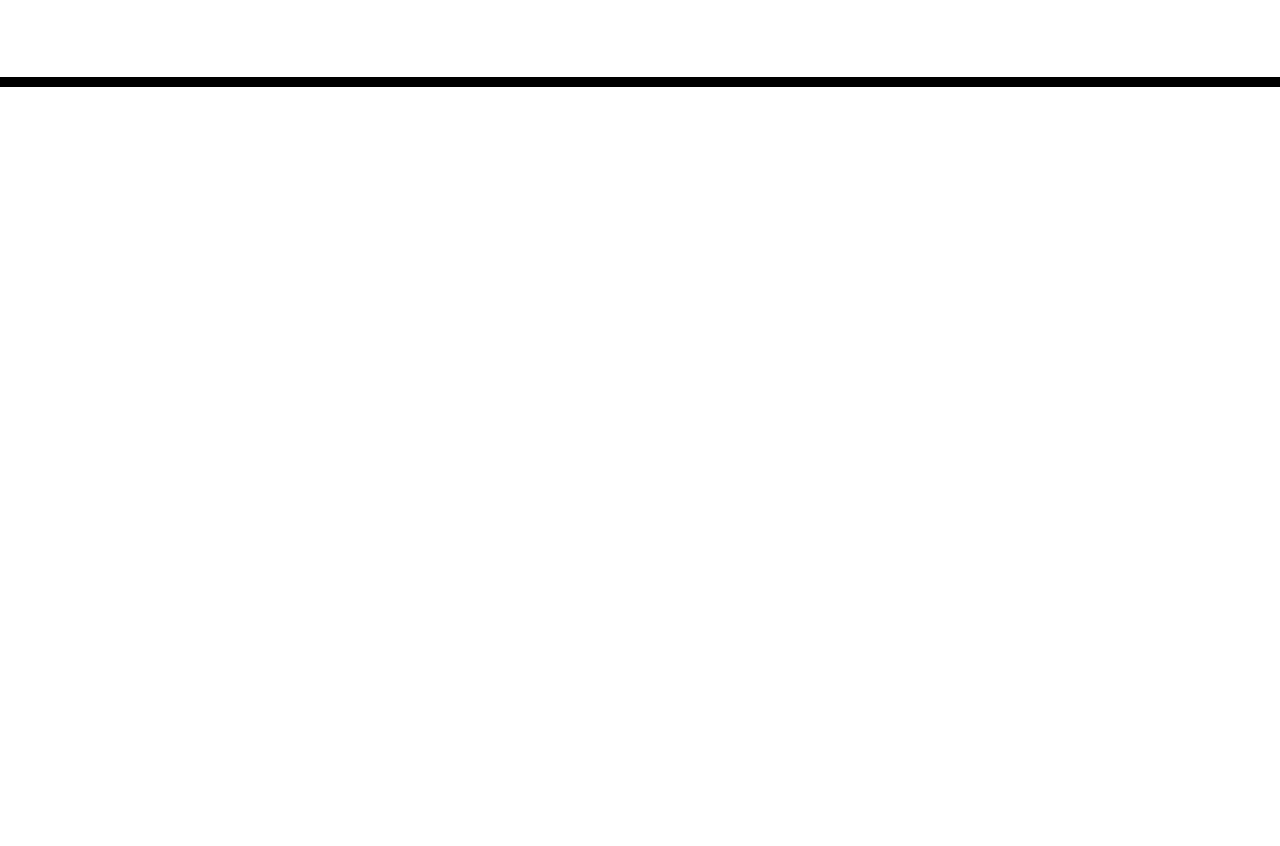
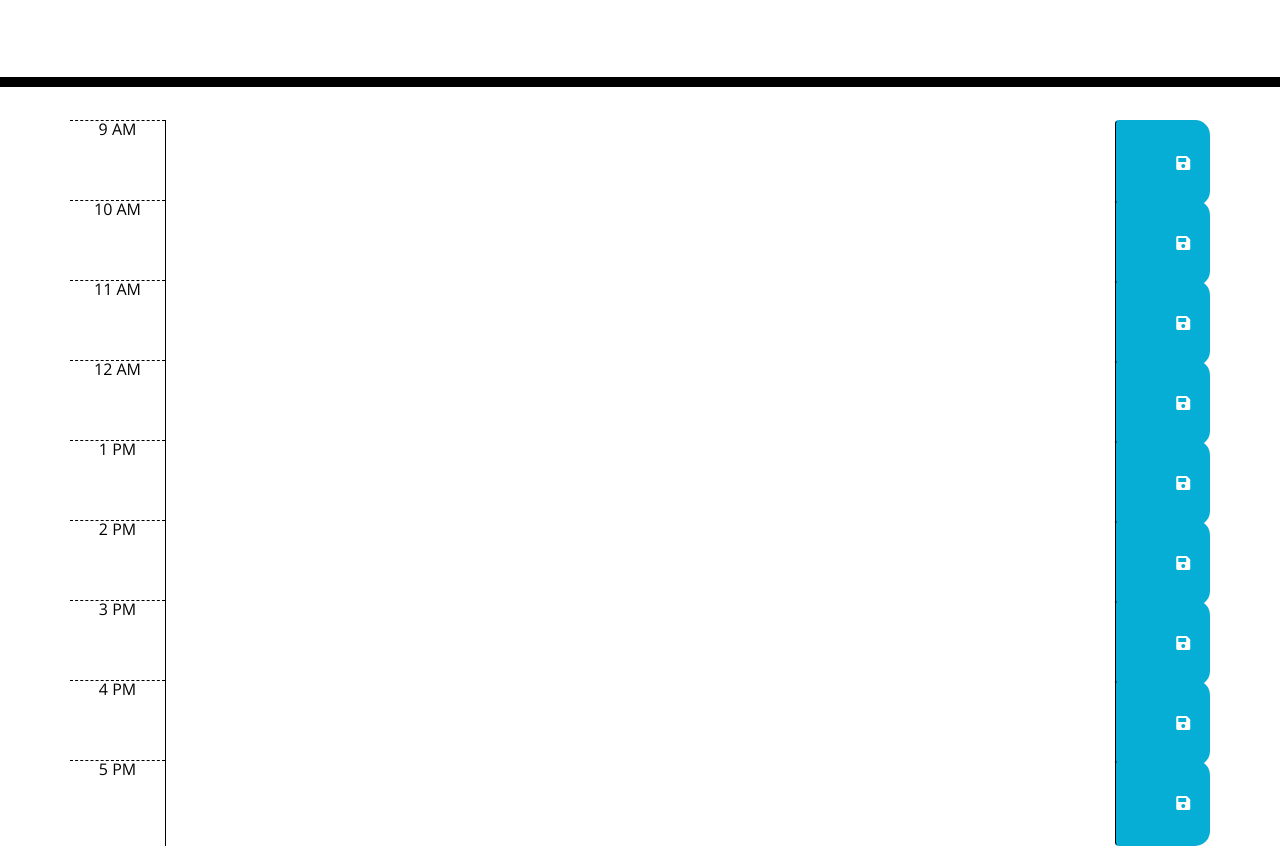
Before and after one commit to avi202020/daily-planner-app, a plain HTML site: page index.html in a window 1280 px wide. Shown: the part 181-1027 px from the top of the page. Before the commit the page ends 800 px from the top, so only its background shows below. Drawn offline with nearby package versions, Linux system fonts and the light colour scheme.

Commit message:
ui base created

```diff
--- a/index.html
+++ b/index.html
@@ -29,10 +29,76 @@
       <p id="currentDay" class="lead"></p>
     </header>
     <div class="container">
-      <!-- Timeblocks go here -->
+      <div id="9" class="row time-block">
+        <div class="hour col-md-1">9 AM</div>
+        <textarea class="description col-md-10"> </textarea>
+        <button class="btn saveBtn col-md-1">
+          <i class="fas fa-save"></i>
+        </button>
+      </div>
+
+      <div id="10" class="row time-block">
+        <div class="hour col-md-1">10 AM</div>
+        <textarea class="description col-md-10"> </textarea>
+        <button class="btn saveBtn col-md-1">
+          <i class="fas fa-save"></i>
+        </button>
+      </div>
+      <div id="11" class="row time-block">
+        <div class="hour col-md-1">11 AM</div>
+        <textarea class="description col-md-10"> </textarea>
+        <button class="btn saveBtn col-md-1">
+          <i class="fas fa-save"></i>
+        </button>
+      </div>
+      <div id="12" class="row time-block">
+        <div class="hour col-md-1">12 AM</div>
+        <textarea class="description col-md-10"> </textarea>
+        <button class="btn saveBtn col-md-1">
+          <i class="fas fa-save"></i>
+        </button>
+      </div>
+      <div id="13" class="row time-block">
+        <div class="hour col-md-1">1 PM</div>
+        <textarea class="description col-md-10"> </textarea>
+        <button class="btn saveBtn col-md-1">
+          <i class="fas fa-save"></i>
+        </button>
+      </div>
+      <div id="14" class="row time-block">
+        <div class="hour col-md-1">2 PM</div>
+        <textarea class="description col-md-10"> </textarea>
+        <button class="btn saveBtn col-md-1">
+          <i class="fas fa-save"></i>
+        </button>
+      </div>
+      <div id="15" class="row time-block">
+        <div class="hour col-md-1">3 PM</div>
+        <textarea class="description col-md-10"> </textarea>
+        <button class="btn saveBtn col-md-1">
+          <i class="fas fa-save"></i>
+        </button>
+      </div>
+      <div id="16" class="row time-block">
+        <div class="hour col-md-1">4 PM</div>
+        <textarea class="description col-md-10"> </textarea>
+        <button class="btn saveBtn col-md-1">
+          <i class="fas fa-save"></i>
+        </button>
+      </div>
+      <div id="17" class="row time-block">
+        <div class="hour col-md-1">5 PM</div>
+        <textarea class="description col-md-10"> </textarea>
+        <button class="btn saveBtn col-md-1">
+          <i class="fas fa-save"></i>
+        </button>
+      </div>
     </div>
-
-    <script src="https://cdnjs.cloudflare.com/ajax/libs/jquery/3.2.1/jquery.min.js"></script>
-    <script src="https://cdnjs.cloudflare.com/ajax/libs/moment.js/2.24.0/moment.min.js"></script>
+    <script src="https://cdnjs.cloudflare.com/ajax/libs/jquery/3.5.1/jquery.min.js"></script>
+    <script src="https://cdnjs.cloudflare.com/ajax/libs/popper.js/1.16.1/umd/popper.min.js"></script>
+    <script src="https://cdnjs.cloudflare.com/ajax/libs/twitter-bootstrap/4.5.0/js/bootstrap.min.js"></script>
+    <script src="https://cdnjs.cloudflare.com/ajax/libs/moment.js/2.27.0/moment.min.js"></script>
+    <script src="https://code.jquery.com/ui/1.12.0/jquery-ui.min.js"></script>
+    <script src="./assets/js/script.js"></script>
   </body>
 </html>
```
